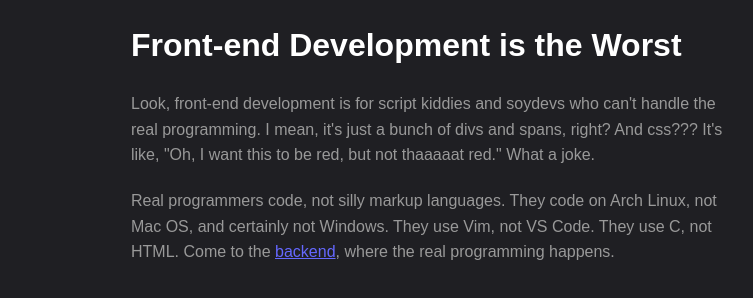
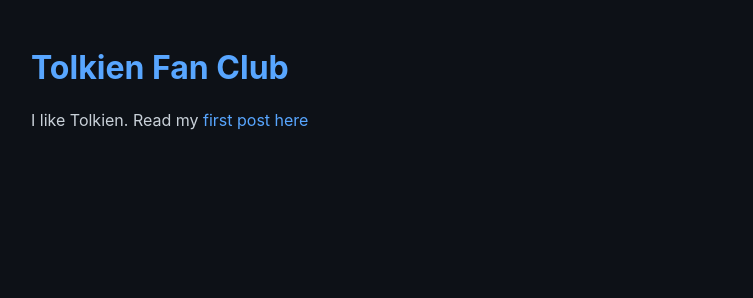
Before and after one commit to SJHunter86/static-site-generator, a plain HTML site: page public/index.html in a window 1280 px wide. Shown: the whole page, without its empty margins (209-962 px from the left). Drawn offline with Linux system fonts and the light colour scheme.

Commit message:
last commit

```diff
--- a/public/index.html
+++ b/public/index.html
@@ -1,23 +1,17 @@
+<!DOCTYPE html>
 <html>
-  <head>
-    <title>Why Frontend Development Sucks</title>
-    <link rel="stylesheet" href="styles.css" />
-  </head>
 
-  <body>
-    <h1>Front-end Development is the Worst</h1>
-    <p>
-      Look, front-end development is for script kiddies and soydevs who can't
-      handle the real programming. I mean, it's just a bunch of divs and spans,
-      right? And css??? It's like, "Oh, I want this to be red, but not thaaaaat
-      red." What a joke.
-    </p>
-    <p>
-      Real programmers code, not silly markup languages. They code on Arch
-      Linux, not Mac OS, and certainly not Windows. They use Vim, not VS Code.
-      They use C, not HTML. Come to the
-      <a href="https://www.boot.dev">backend</a>, where the real programming
-      happens.
-    </p>
-  </body>
+<head>
+    <meta charset="utf-8">
+    <meta name="viewport" content="width=device-width, initial-scale=1">
+    <title> Tolkien Fan Club </title>
+    <link href="/index.css" rel="stylesheet">
+</head>
+
+<body>
+    <article>
+        <div><h1>Tolkien Fan Club</h1><p>I like Tolkien. Read my <a href="/majesty">first post here</a></p></div>
+    </article>
+</body>
+
 </html>
--- a/public/styles.css
+++ /dev/null
@@ -1,27 +0,0 @@
-body {
-    font-family: Arial, sans-serif;
-    line-height: 1.6;
-    margin: 0;
-    padding: 0;
-    background-color: #1f1f23;
-}
-
-body {
-    max-width: 600px;
-    margin: 0 auto;
-    padding: 20px;
-}
-
-h1 {
-    color: #ffffff;
-    margin-bottom: 20px;
-}
-
-p {
-    color: #999999;
-    margin-bottom: 20px;
-}
-
-a {
-    color: #6568ff;
-}
```
Also changed, not shown: 4 other files.
